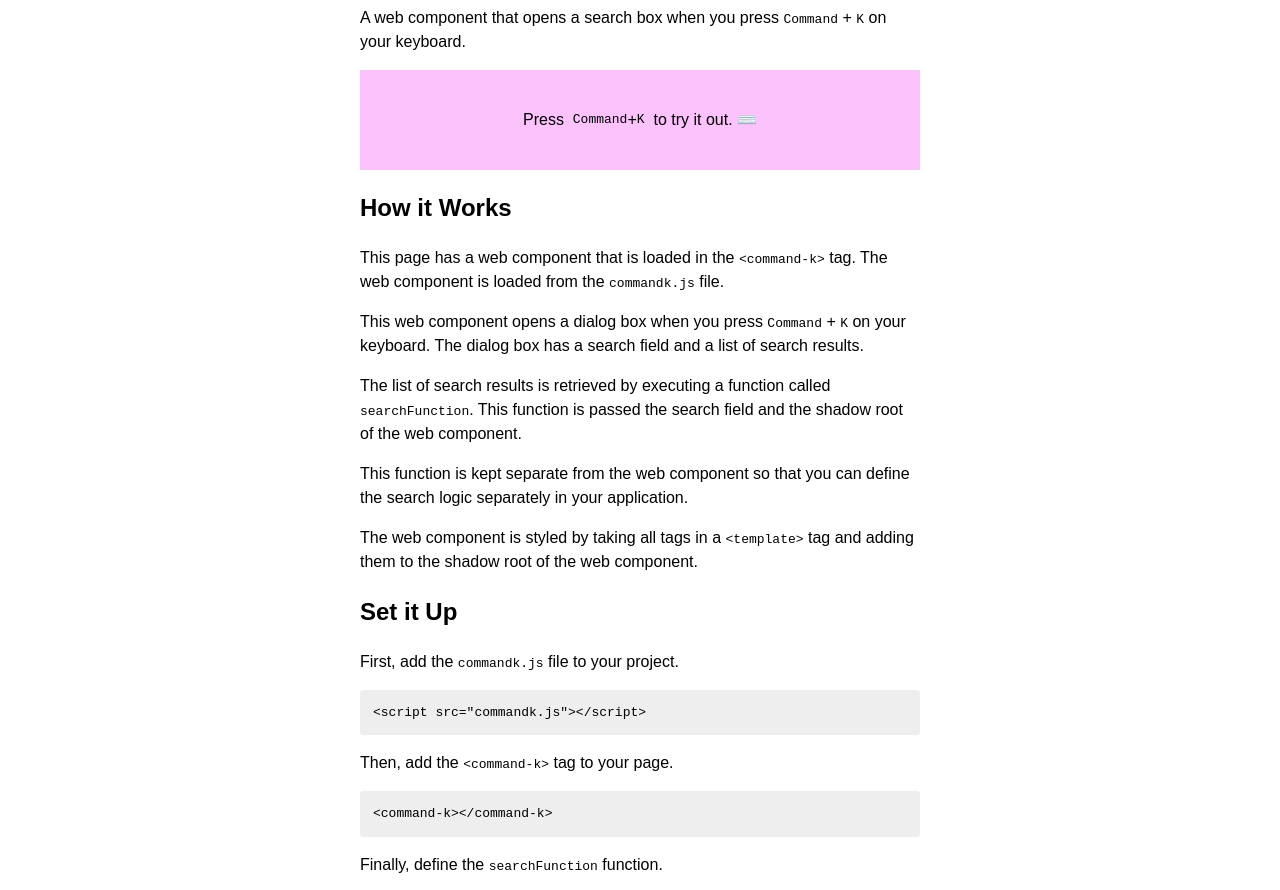
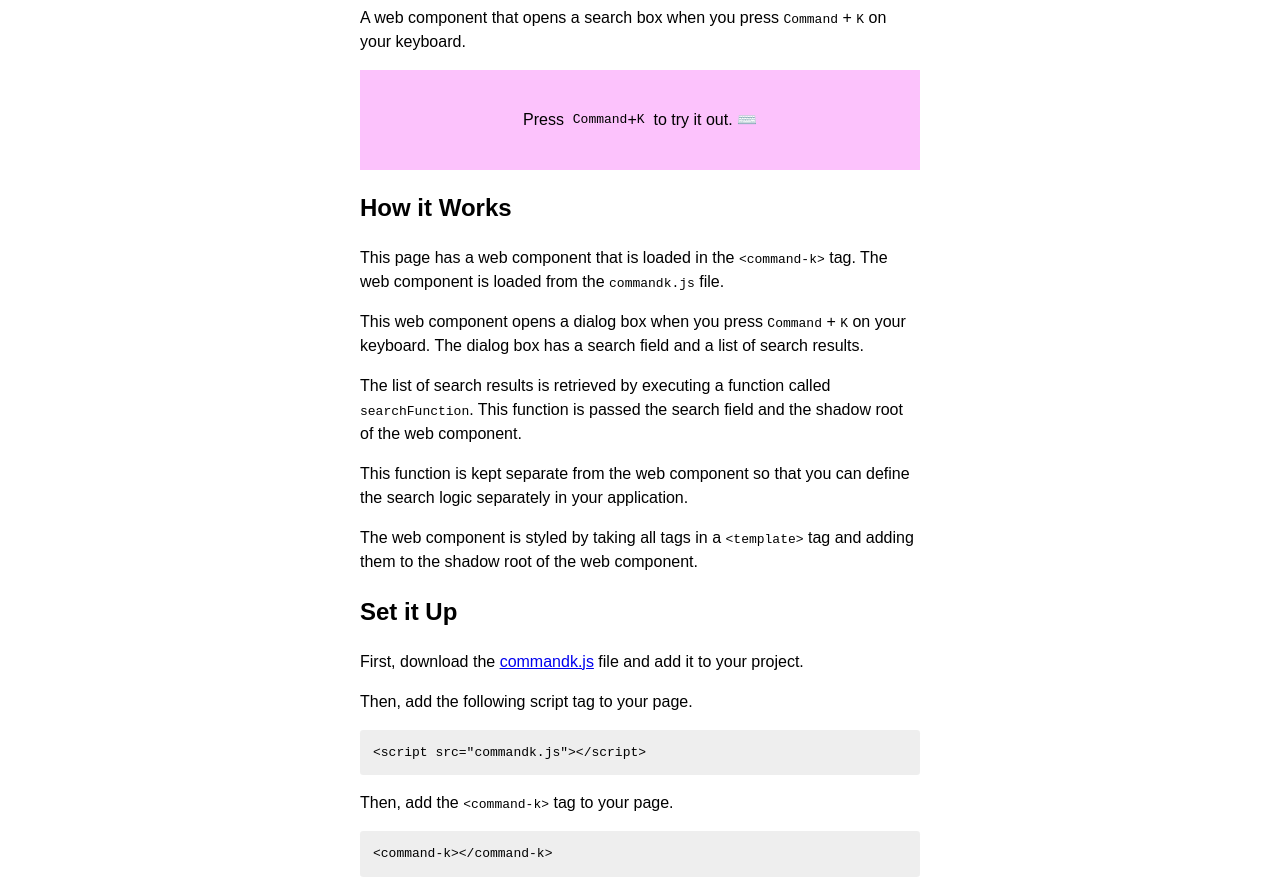
Before and after one commit to capjamesg/commandk.js, a plain HTML site: page index.html in a window 1280 px wide. Shown: the part 141-1031 px from the top of the page. Drawn offline with Linux system fonts and the light colour scheme.

Commit message:
improve readme, add new instruction to index file

```diff
--- a/index.html
+++ b/index.html
@@ -96,7 +96,8 @@
             <p>This function is kept separate from the web component so that you can define the search logic separately in your application.</p>
             <p>The web component is styled by taking all tags in a <code>&lt;template&gt;</code> tag and adding them to the shadow root of the web component.</p>
             <h2>Set it Up</h2>
-            <p>First, add the <code>commandk.js</code> file to your project.</p>
+            <p>First, download the <a href="https://github.com/capjamesg/commandk.js">commandk.js</a> file and add it to your project.</p>
+            <p>Then, add the following script tag to your page.</p>
             <pre>&lt;script src="commandk.js"&gt;&lt;/script&gt;</pre>
             <p>Then, add the <code>&lt;command-k&gt;</code> tag to your page.</p>
             <pre>&lt;command-k&gt;&lt;/command-k&gt;</pre>
```
Also changed, not shown: 1 other file.
